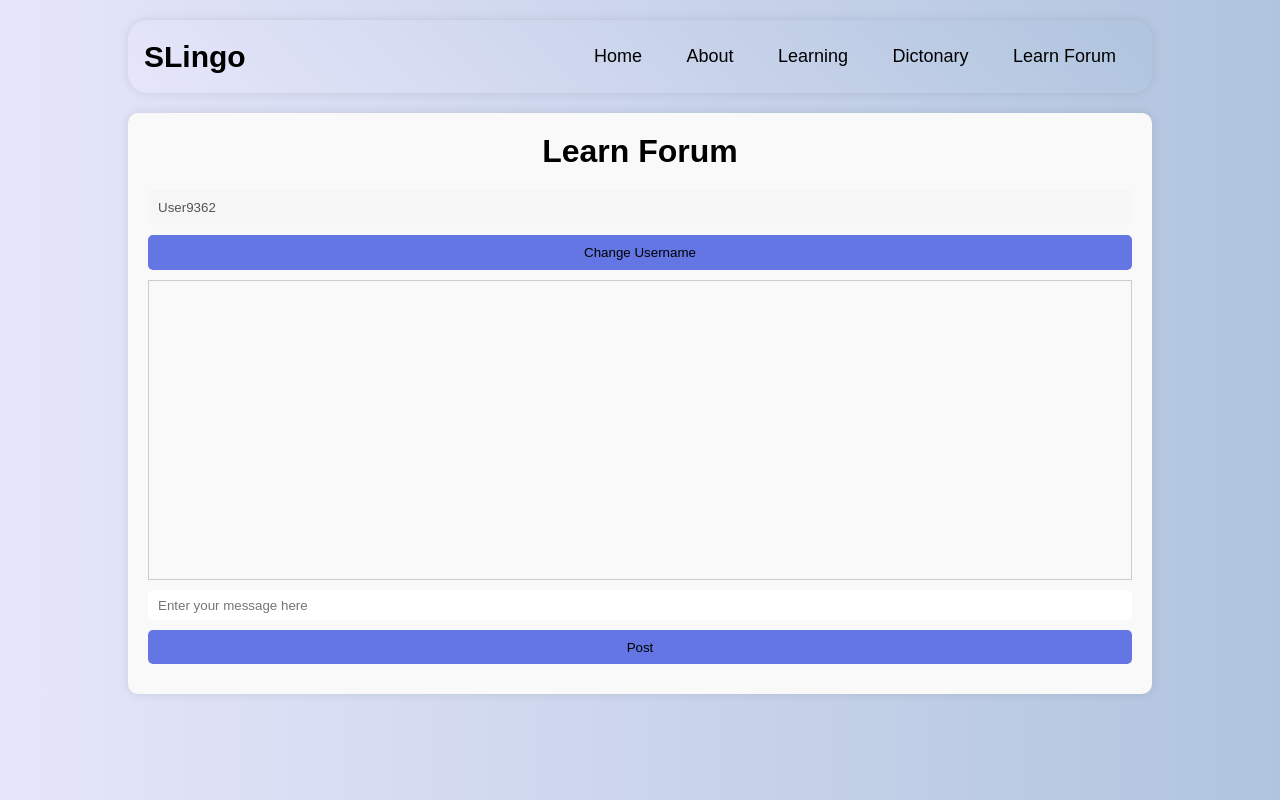
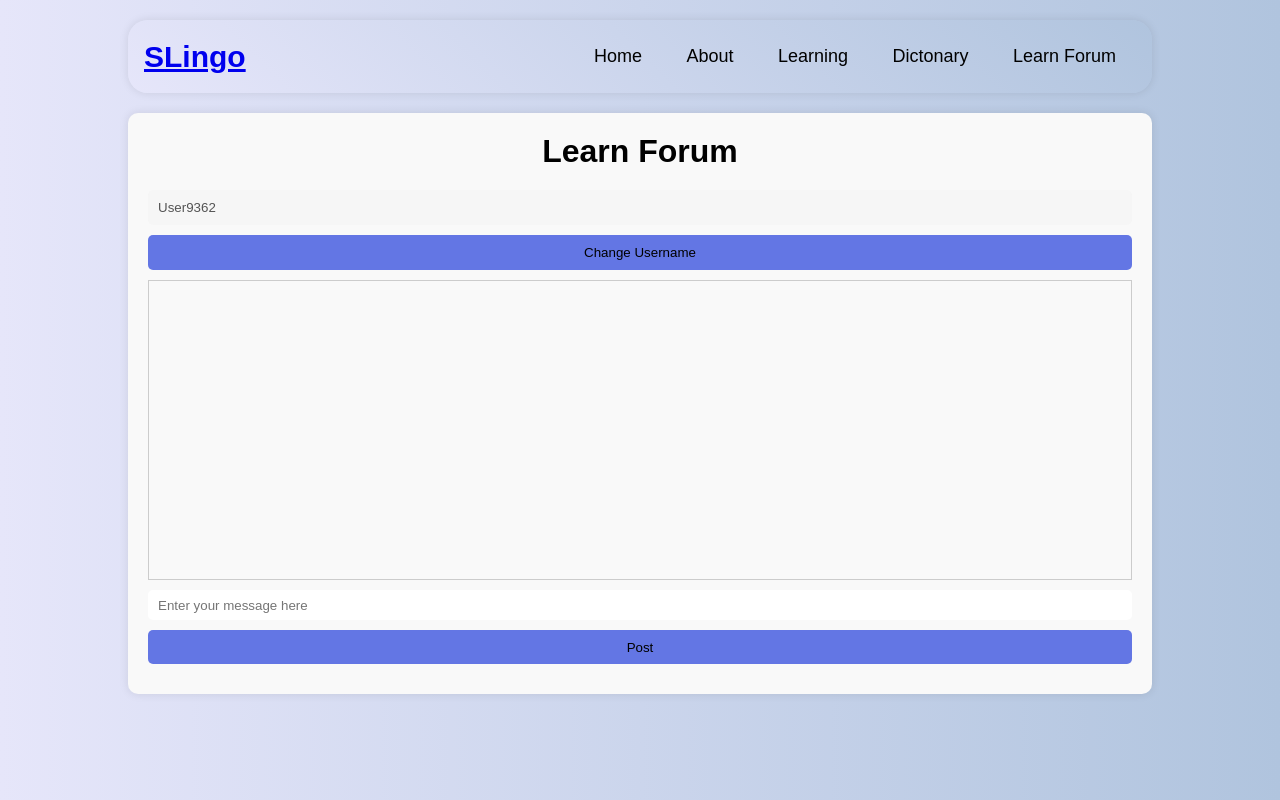
Before and after one commit to Xensen008/SLingo-DigiCoders, a plain HTML site: page forum.html in a window 1280 px wide. Drawn offline with Linux system fonts and the light colour scheme; no server answers.

Commit message:
clickable main logo edited

```diff
--- a/forum.html
+++ b/forum.html
@@ -12,7 +12,7 @@
     <div class="container">
         <nav>
             <div class="logo">
-                <span><b>S</b></span><b>Lingo</b>
+                <a href="index.html"><span><b>S</b></span><b>Lingo</b></a>
             </div>
             <ul>
                 <li><a href="index.html"><i class="fa-solid fa-house"></i>Home</a></li>
```
Also changed, not shown: index.html (+1 -1 lines), learning.html (+1 -1 lines).
